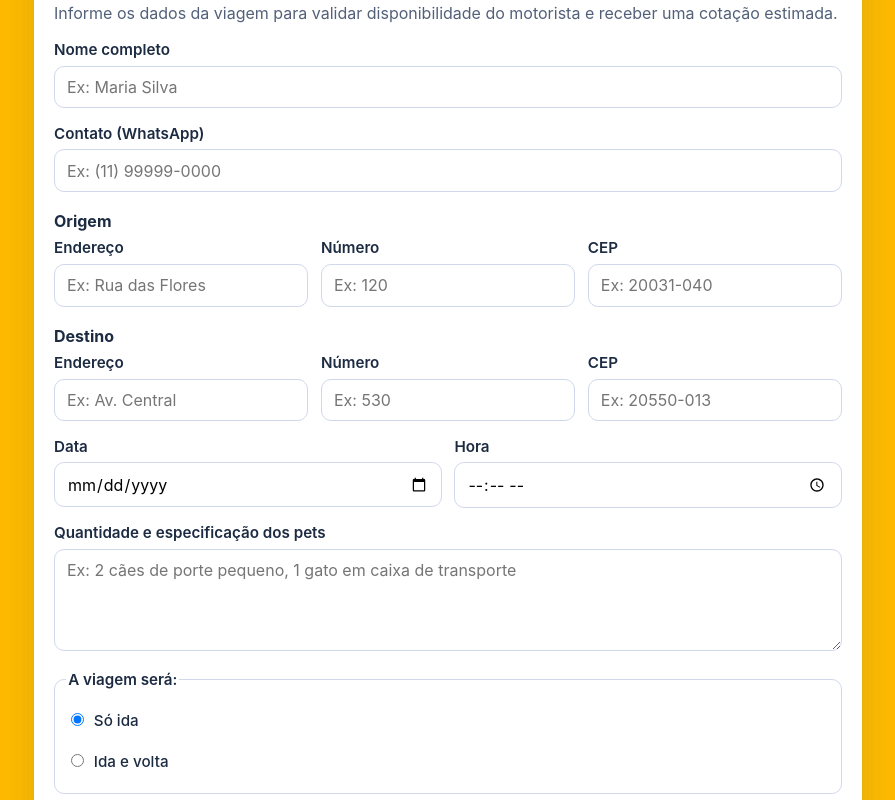
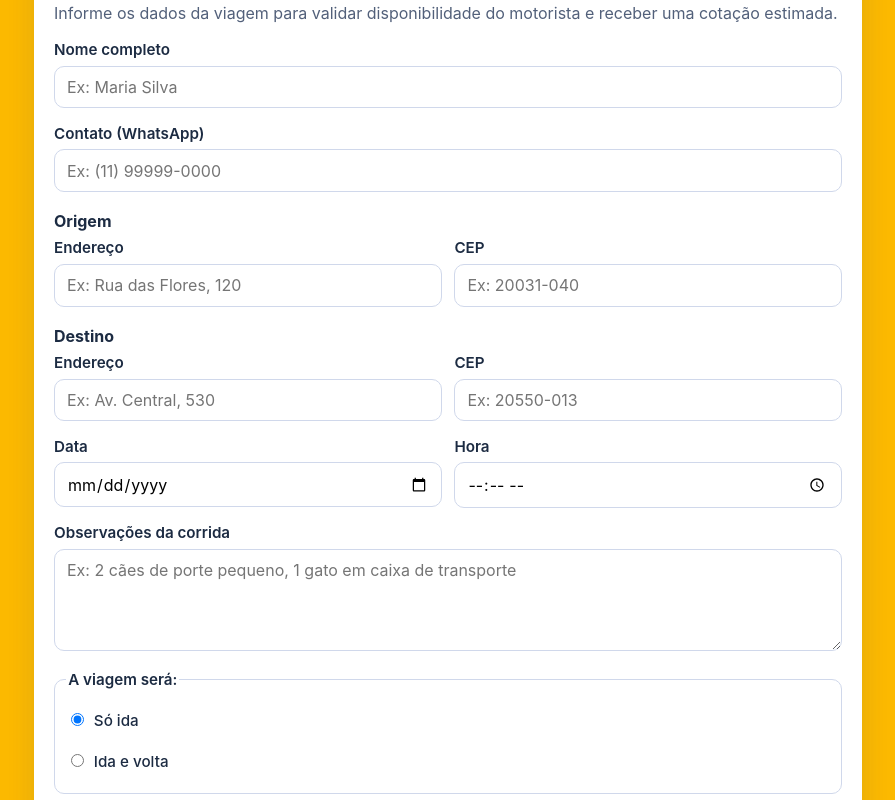
Before and after one commit to andersonproducaografica/APPS, a plain HTML site: page index.html in a window 1280 px wide. Shown: the part 297-1097 px from the top of the page, without its empty margins (192-1087 px from the left). Drawn offline with Linux system fonts and the light colour scheme.

Commit message:
Update index.html

```diff
--- a/index.html
+++ b/index.html
@@ -27,12 +27,8 @@
           <div class="grid-3">
             <div>
               <label for="originStreet">Endereço</label>
-              <input id="originStreet" name="originStreet" type="text" placeholder="Ex: Rua das Flores" list="originStreetSuggestions" autocomplete="off" required />
+              <input id="originStreet" name="originStreet" type="text" placeholder="Ex: Rua das Flores, 120" list="originStreetSuggestions" autocomplete="off" required />
               <datalist id="originStreetSuggestions"></datalist>
-            </div>
-            <div>
-              <label for="originNumber">Número</label>
-              <input id="originNumber" name="originNumber" type="text" placeholder="Ex: 120" required />
             </div>
             <div>
               <label for="originZip">CEP</label>
@@ -44,12 +40,8 @@
           <div class="grid-3">
             <div>
               <label for="destinationStreet">Endereço</label>
-              <input id="destinationStreet" name="destinationStreet" type="text" placeholder="Ex: Av. Central" list="destinationStreetSuggestions" autocomplete="off" required />
+              <input id="destinationStreet" name="destinationStreet" type="text" placeholder="Ex: Av. Central, 530" list="destinationStreetSuggestions" autocomplete="off" required />
               <datalist id="destinationStreetSuggestions"></datalist>
-            </div>
-            <div>
-              <label for="destinationNumber">Número</label>
-              <input id="destinationNumber" name="destinationNumber" type="text" placeholder="Ex: 530" required />
             </div>
             <div>
               <label for="destinationZip">CEP</label>
@@ -68,8 +60,8 @@
             </div>
           </div>
 
-          <label for="pets">Quantidade e especificação dos pets</label>
-          <textarea id="pets" name="pets" rows="4" placeholder="Ex: 2 cães de porte pequeno, 1 gato em caixa de transporte" required></textarea>
+          <label for="pets">Observações da corrida</label>
+          <textarea id="pets" name="pets" rows="4" placeholder="Ex: 2 cães de porte pequeno, 1 gato em caixa de transporte"></textarea>
 
           <fieldset class="trip-type">
             <legend>A viagem será:</legend>
```
